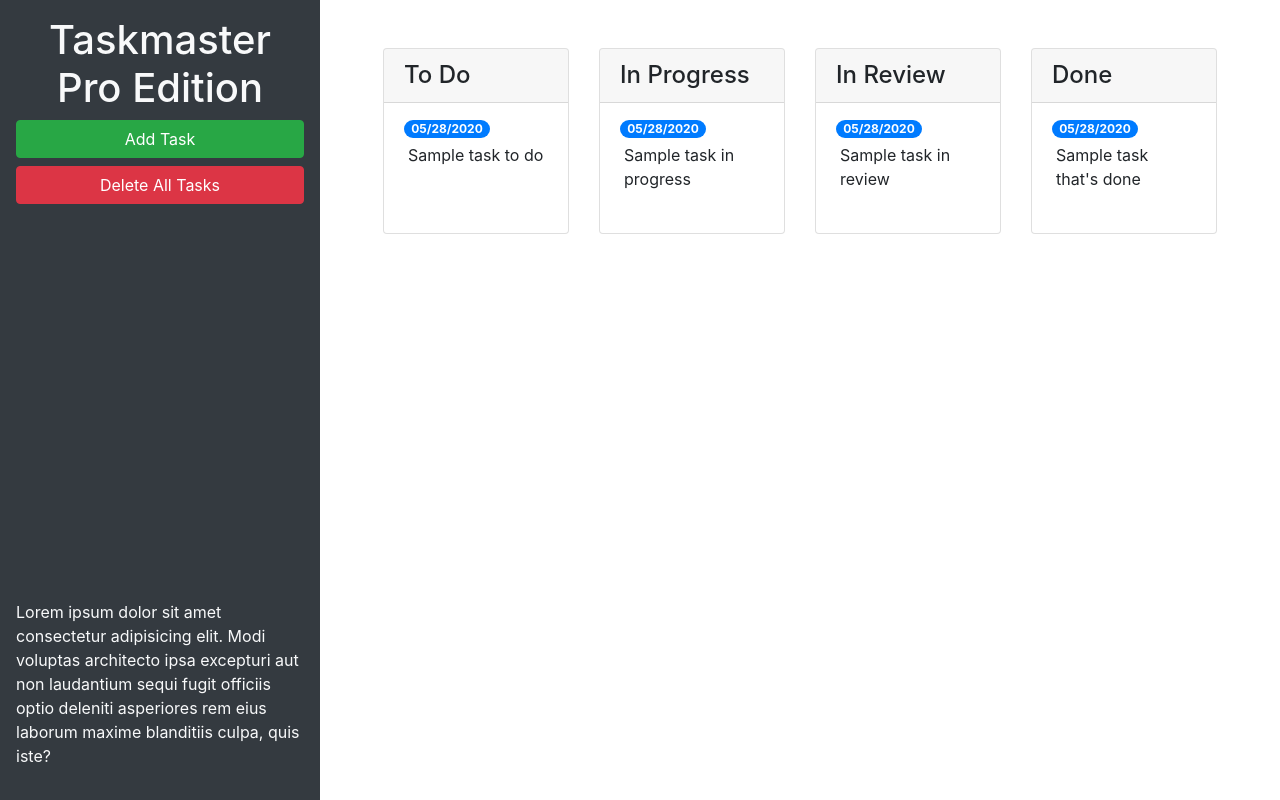
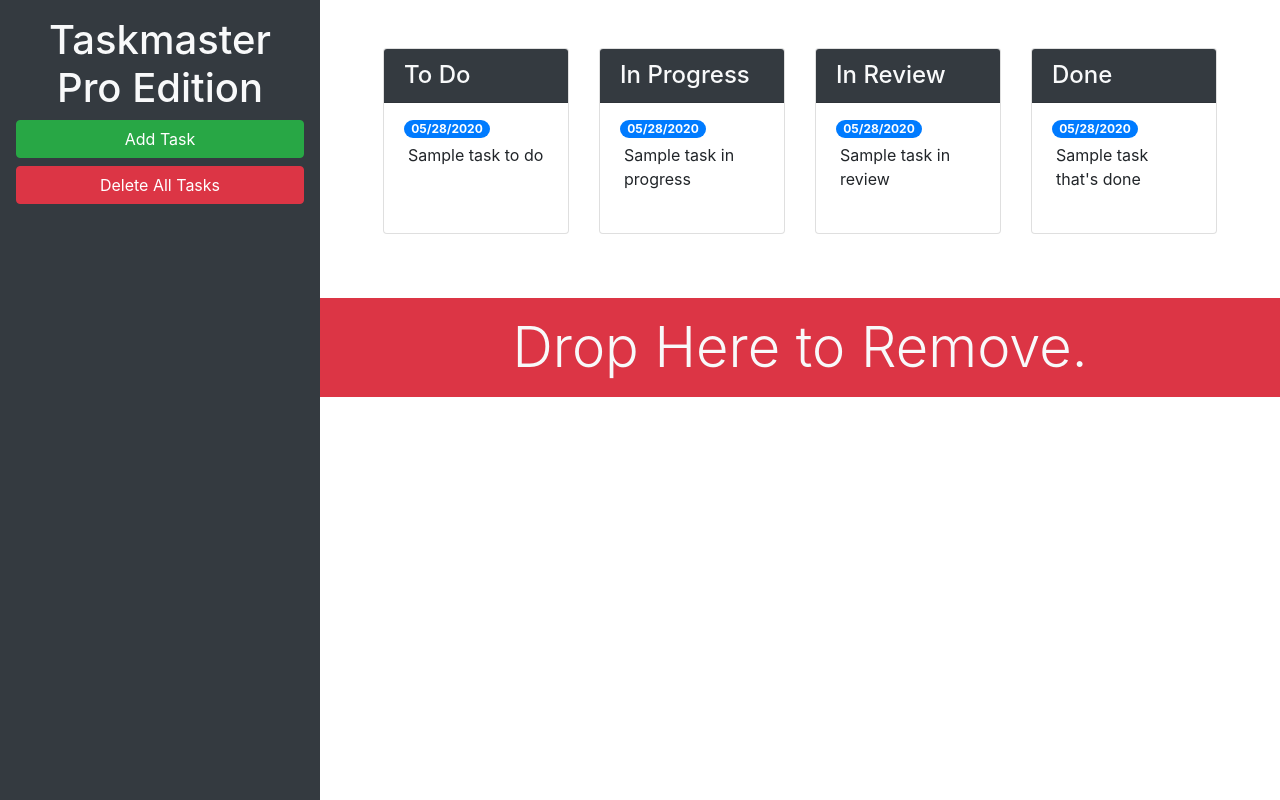
Before and after one commit to Wiretys/taskmaster-pro, a plain HTML site: page index.html in a window 1280 px wide. Drawn offline with nearby package versions, Linux system fonts and the light colour scheme.

Commit message:
updated forms and added a dropbox

```diff
--- a/index.html
+++ b/index.html
@@ -13,22 +13,19 @@
 <body>
 
   <div class="row min-vh-100 no-gutters">
-    <header class="col-12 col-lg-3 bg-dark text-light d-flex flex-column p-4 p-lg-3">
-      <h1 class="text-center">Taskmaster Pro Edition</h1>
+    <header class="col-12 col-lg-3 bg-dark text-light sticky-top d-flex flex-column p-4 p-lg-3">      <h1 class="text-center">Taskmaster Pro Edition</h1>
       <button id="create-task" class="btn btn-block btn-success" data-toggle="modal" data-target="#task-form-modal">Add
         Task</button>
       <button id="remove-tasks" class="btn btn-block btn-danger">Delete All Tasks</button>
-      <p class="mt-auto">Lorem ipsum dolor sit amet consectetur adipisicing elit. Modi voluptas architecto ipsa
-        excepturi aut non
-        laudantium sequi fugit officiis optio deleniti asperiores rem eius laborum maxime blanditiis culpa, quis iste?
+      <p class="mt-auto d-none d-lg-block">
       </p>
     </header>
-    <main class="col-12 col-lg-9">
-      <div class="m-5 row justify-content-around">
+    <main class="col-12 col-lg-9 d-flex flex-column">
+            <div class="m-5 row justify-content-around">
         <!-- todo start -->
         <div class="col-12 col-md-6 col-xl-3 mb-3">
           <div class="card">
-            <h4 class="card-header">
+        <h4 class="card-header bg-dark text-light">
               To Do
             </h4>
             <ul id="list-toDo" class="list-group list-group-flush">
@@ -43,7 +40,7 @@
         <!-- in progress start -->
         <div class="col-12 col-md-6 col-xl-3 mb-3">
           <div class="card">
-            <h4 class="card-header">
+        <h4 class="card-header bg-dark text-light">
               In Progress
             </h4>
             <ul id="list-inProgress" class="list-group list-group-flush">
@@ -58,7 +55,7 @@
         <!-- in review start -->
         <div class="col-12 col-md-6 col-xl-3 mb-3">
           <div class="card">
-            <h4 class="card-header">
+        <h4 class="card-header bg-dark text-light">
               In Review
             </h4>
             <ul id="list-inReview" class="list-group list-group-flush">
@@ -73,7 +70,7 @@
         <!-- done start -->
         <div class="col-12 col-md-6 col-xl-3 mb-3">
           <div class="card">
-            <h4 class="card-header">
+        <h4 class="card-header bg-dark text-light">
 
               Done
             </h4>
@@ -86,6 +83,11 @@
           </div>
         </div>
         <!-- done end -->
+      </div>
+      <div id="trash">
+        <div class="w-100 bg-danger p-3 text-center text-light display-4 mt-auto">
+          Drop Here to Remove.
+        </div>
       </div>
     </main>
   </div>
```
